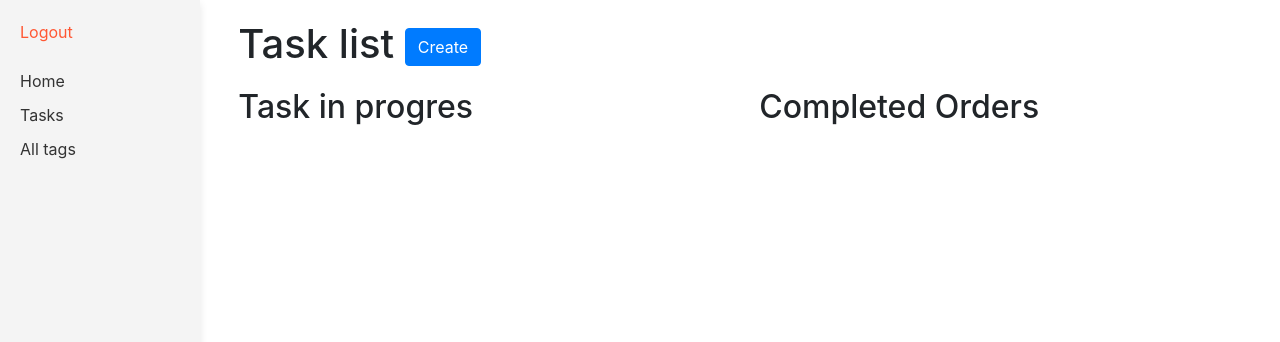
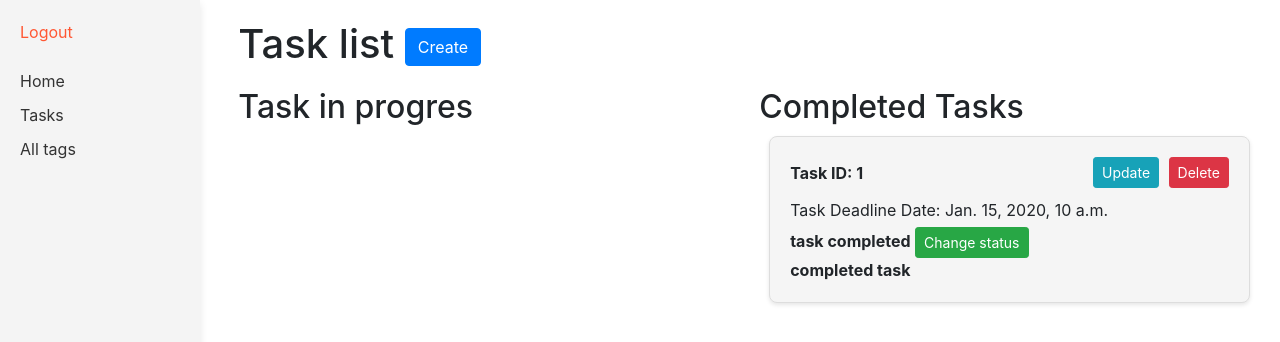
Before and after one commit to Tarasidze/Mate_Todo_List, a Django app: page /tasks/ in a window 1280 px wide. Shown: the top 342 px of the page. Run offline with Django 4.2, Linux system fonts and the light colour scheme; a user stored in the database is signed in; tables that the repository leaves empty hold one stand-in row (values such as "Sample post").

Commit message:
add change status button

```diff
--- a/templates/todo_list/tasks_list.html
+++ b/templates/todo_list/tasks_list.html
@@ -39,11 +39,11 @@
             <p class="order-date">Task Deadline Date: {{ task.deadline_datetime }}</p>
 
             <div>
-                {% if not order.completed_order %}
-                <strong>order in progress</strong>
-{#                <a href="{% url 'order:update_order_status' order.id %}" class="btn btn-sm btn-success">Mark as Completed</a>#}
+                {% if not task.is_done %}
+                <strong>task in progress</strong>
+                <a href="{% url 'todo_list:update_task_status' task.id %}" class="btn btn-sm btn-success">Change status</a>
                 {% else %}
-                <strong>completed order</strong>
+                <strong>completed task</strong>
                 {% endif %}
             </div>
 
@@ -52,26 +52,28 @@
       {% endfor %}
     </div>
     <div class="order-column">
-      <h2 class="order-column-heading">Completed Orders</h2>
-      {% for order in order_list %}
-        {% if order.completed_order %}
+      <h2 class="order-column-heading">Completed Tasks</h2>
+      {% for task in tasks_list %}
+        {% if task.is_done %}
           <div class="order-plate">
             <div class="order-header">
-              <stro><span class="order-id">Order ID: {{ order.id }}</span></stro>
+              <stro><span class="order-id">Task ID: {{ task.id }}</span></stro>
               <div class="order-actions">
-{#                <a href="{% url 'order:order-update' order.id %}" class="btn btn-sm btn-info">Edit</a>#}
-{#                <a href="{% url 'order:order-delete' order.id %}" class="btn btn-sm btn-danger">Delete</a>#}
+                <a href="{% url 'todo_list:task-update' task.id %}" class="btn btn-sm btn-info">Update</a>
+                <a href="{% url 'todo_list:task-delete' task.id %}" class="btn btn-sm btn-danger">Delete</a>
               </div>
             </div>
-            <p class="order-date">Order Creation Date: {{ order.order_creation_date }}</p>
-            <p class="order-customer">Customer: {{ order.customer }}</p>
-            <ul class="order-pizzas">
-              {% for pizza in order.pizzas.all %}
-                <li>({{ pizza.name }})</li>
-              {% endfor %}
-            </ul>
+            <p class="order-date">Task Deadline Date: {{ task.deadline_datetime }}</p>
+                <div>
+                  {% if task.is_done %}
+                    <strong>task completed</strong>
+                    <a href="{% url 'todo_list:update_task_status' task.id %}" class="btn btn-sm btn-success">Change status</a>
+                    {% else %}
+                    <strong>completed task</strong>
+                  {% endif %}
+                </div>
             <div>
-              <strong>completed order</strong>
+              <strong>completed task</strong>
             </div>
           </div>
         {% endif %}
--- a/todo_list/urls.py
+++ b/todo_list/urls.py
@@ -6,6 +6,7 @@ from .views import (
     TasksListView,
     TaskCreateView,
     TaskUpdateView,
+    UpdateTaskStatusView,
     TasklDeleteView,
 
     TagsListView,
@@ -21,6 +22,7 @@ urlpatterns = [
     path("tasks/", TasksListView.as_view(), name="tasks-list"),
     path("tasks/create/", TaskCreateView.as_view(), name="task-create"),
     path("task/<int:pk>/update/", TaskUpdateView.as_view(), name="task-update"),
+    path("task/<int:pk>/update-status/", UpdateTaskStatusView.as_view(), name="update_task_status"),
     path("tasks/<int:pk>/delete/", TasklDeleteView.as_view(), name="task-delete"),
 
     path("tags/", TagsListView.as_view(), name="tags-list"),
--- a/todo_list/views.py
+++ b/todo_list/views.py
@@ -1,7 +1,7 @@
 from django.contrib.auth.decorators import login_required
 from django.contrib.auth.mixins import LoginRequiredMixin
-from django.shortcuts import render
-from django.views import generic
+from django.shortcuts import render, get_object_or_404, redirect
+from django.views import generic, View
 from django.views.generic import FormView, CreateView
 from django.urls import reverse_lazy
 
@@ -42,6 +42,17 @@ class TaskUpdateView(LoginRequiredMixin, generic.UpdateView):
     success_url = reverse_lazy("todo_list:tasks-list")
 
 
+class UpdateTaskStatusView(View):
+    def get(self, request, pk: int):
+        task = get_object_or_404(Task, id=pk)
+        if task.is_done:
+            task.is_done = False
+        else:
+            task.is_done = True
+        task.save()
+        return redirect("todo_list:tasks-list")
+
+
 class TasklDeleteView(LoginRequiredMixin, generic.DeleteView):
     model = Task
     success_url = reverse_lazy("todo_list:tasks-list")
```
